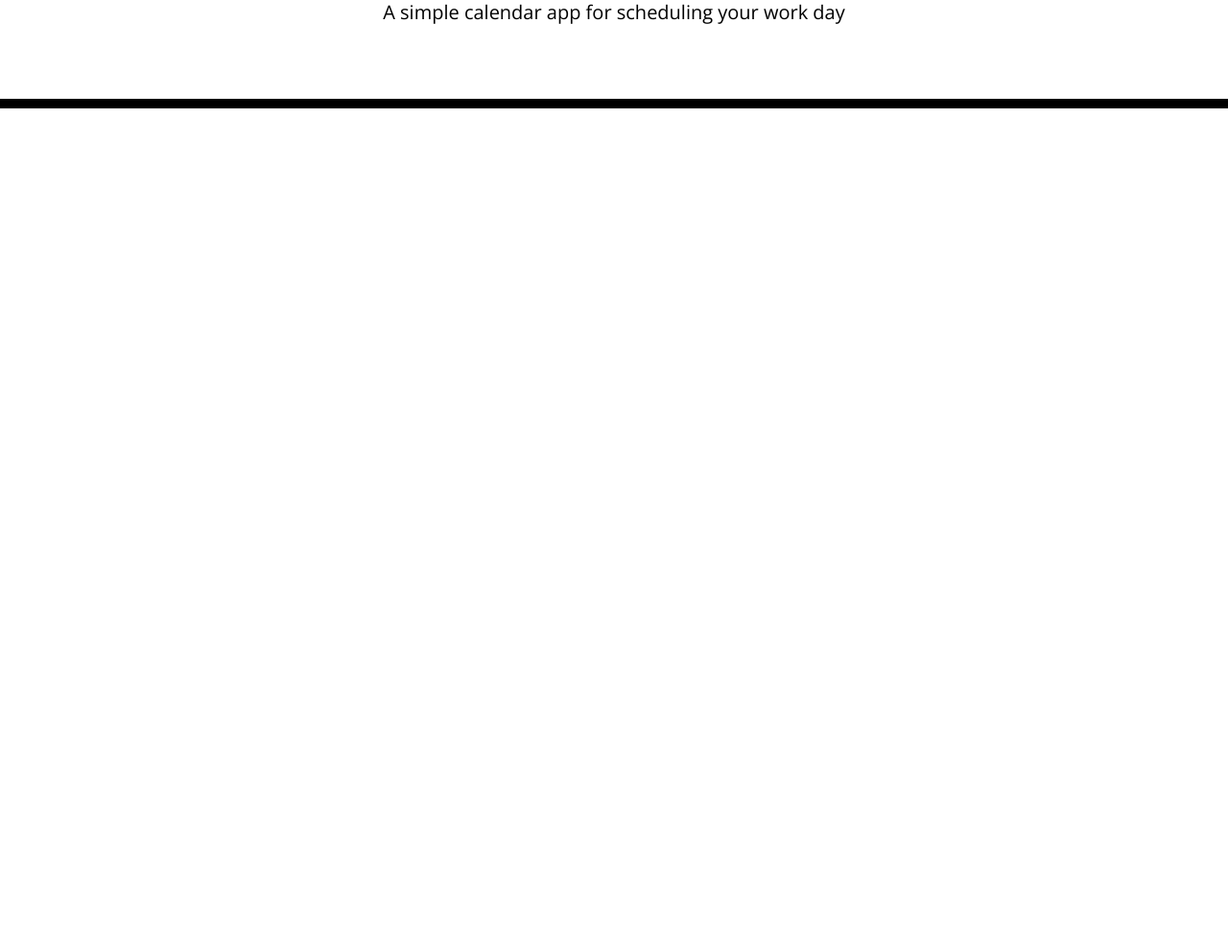
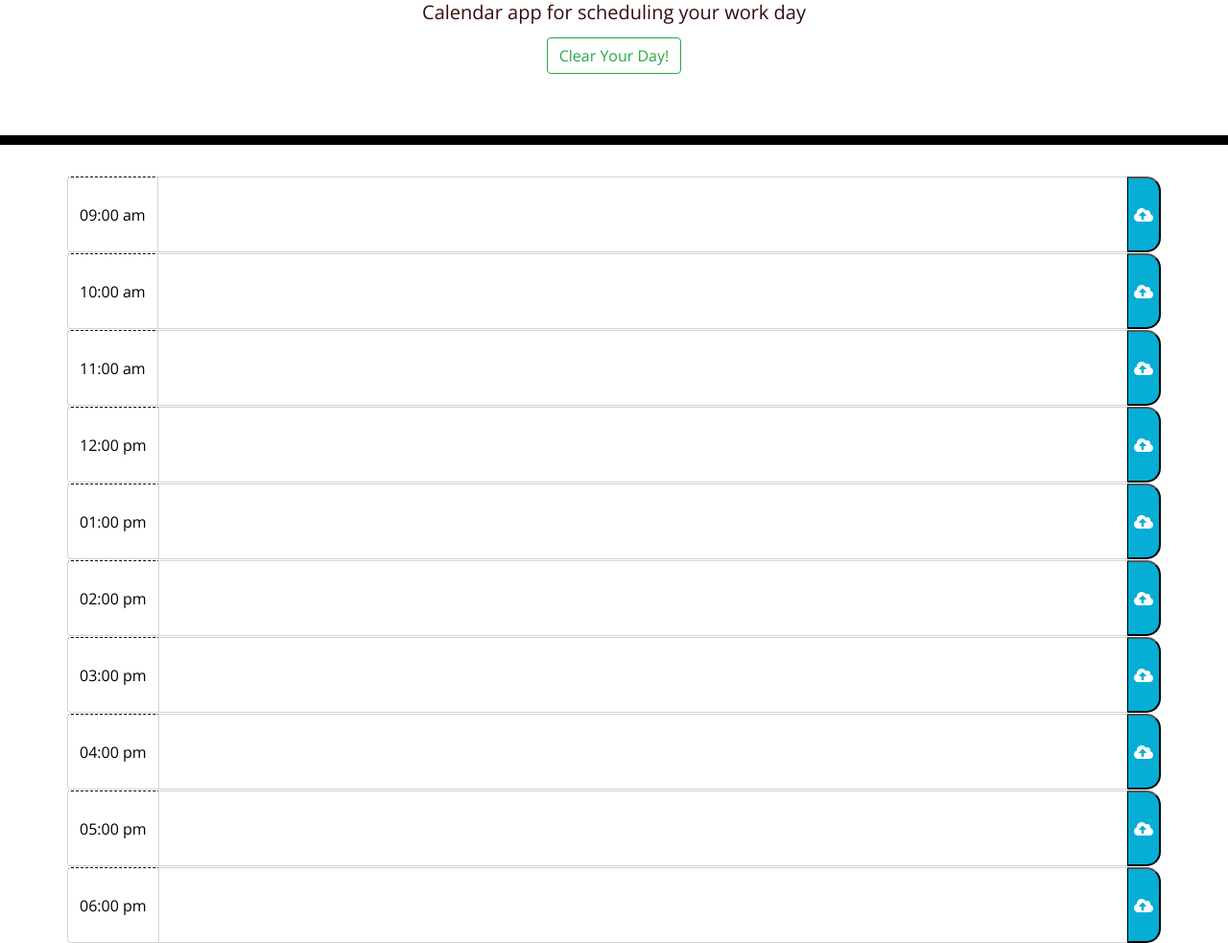
Before and after one commit to coleyrockin/Work-Day-Scheduler, a plain HTML site: page index.html in a window 1280 px wide. Shown: the part 155-1138 px from the top of the page at 96% size. Before the commit the page ends 800 px from the top, so only its background shows below. Drawn offline with nearby package versions, Linux system fonts and the light colour scheme; files that its build step writes are made by us from their sources.

Commit message:
Created Calendar blocks from 9am-6pm

```diff
--- a/assets/css/style.css
+++ b/assets/css/style.css
@@ -16,7 +16,7 @@ textarea{
 .jumbotron {
   text-align: center;
   background-color: transparent;
-  color: black;
+  color: rgb(55, 11, 11);
   border-radius: 0;
   border-bottom: 10px solid black;
 }
--- a/index.html
+++ b/index.html
@@ -18,21 +18,124 @@
       href="https://fonts.googleapis.com/css?family=Open+Sans&display=swap"
       rel="stylesheet"
     />
-    <link rel="stylesheet" href="style.css" />
+    <link rel="stylesheet" href="./assets/css/style.css" />
     <title>Work Day Scheduler</title>
   </head>
 
   <body>
     <header class="jumbotron">
       <h1 class="display-3">Work Day Scheduler</h1>
-      <p class="lead">A simple calendar app for scheduling your work day</p>
+      <p class="lead">Calendar app for scheduling your work day</p>
       <p id="currentDay" class="lead"></p>
+      <button type="button" class="btn btn-outline-success" id="clearDay">Clear Your Day!</button>
+
     </header>
     <div class="container">
       <!-- Timeblocks go here -->
+      <div class="row">
+        <div class="input-group">
+          <div class="input-group-prepend">
+            <span class="input-group-text hour">09:00 am </span>
+          </div>
+          <textarea class="form-control" aria-label="With textarea" id="9am"></textarea>
+          <button type="button" class="saveBtn"><i class="fas fa-cloud-upload-alt"></i></button>
+        </div>
+      </div>
+
+      <div class="row">
+        <div class="input-group">
+          <div class="input-group-prepend">
+            <span class="input-group-text hour">10:00 am </span>
+          </div>
+          <textarea class="form-control" aria-label="With textarea" id="10am"></textarea>
+          <button type="button" class="saveBtn"><i class="fas fa-cloud-upload-alt"></i></button>
+        </div>
+      </div>
+
+      <div class="row">
+        <div class="input-group">
+          <div class="input-group-prepend">
+            <span class="input-group-text hour">11:00 am </span>
+          </div>
+          <textarea class="form-control" aria-label="With textarea" id="11am"></textarea>
+          <button type="button" class="saveBtn"><i class="fas fa-cloud-upload-alt"></i></button>
+        </div>
+      </div>
+
+      <div class="row">
+        <div class="input-group">
+          <div class="input-group-prepend">
+            <span class="input-group-text hour">12:00 pm </span>
+          </div>
+          <textarea class="form-control" aria-label="With textarea" id="12pm"></textarea>
+          <button type="button" class="saveBtn"><i class="fas fa-cloud-upload-alt"></i></button>
+        </div>
+      </div>
+
+      <div class="row">
+        <div class="input-group">
+          <div class="input-group-prepend">
+            <span class="input-group-text hour">01:00 pm </span>
+          </div>
+          <textarea class="form-control" aria-label="With textarea" id="13pm"></textarea>
+          <button type="button" class="saveBtn"><i class="fas fa-cloud-upload-alt"></i></button>
+        </div>
+      </div>
+
+      <div class="row">
+        <div class="input-group">
+          <div class="input-group-prepend">
+            <span class="input-group-text hour">02:00 pm </span>
+          </div>
+          <textarea class="form-control" aria-label="With textarea" id="14pm"></textarea>
+          <button type="button" class="saveBtn"><i class="fas fa-cloud-upload-alt"></i></button>
+        </div>
+      </div>
+
+      <div class="row">
+        <div class="input-group">
+          <div class="input-group-prepend">
+            <span class="input-group-text hour">03:00 pm </span>
+          </div>
+          <textarea class="form-control" aria-label="With textarea" id="15pm"></textarea>
+          <button type="button" class="saveBtn"><i class="fas fa-cloud-upload-alt"></i></button>
+        </div>
+      </div>
+
+      <div class="row">
+        <div class="input-group">
+          <div class="input-group-prepend">
+            <span class="input-group-text hour">04:00 pm </span>
+          </div>
+          <textarea class="form-control" aria-label="With textarea" id="16pm"></textarea>
+          <button type="button" class="saveBtn"><i class="fas fa-cloud-upload-alt"></i></button>
+        </div>
+      </div>
+
+      <div class="row">
+        <div class="input-group">
+          <div class="input-group-prepend">
+            <span class="input-group-text hour">05:00 pm </span>
+          </div>
+          <textarea class="form-control" aria-label="With textarea" id="17pm"></textarea>
+          <button type="button" class="saveBtn"><i class="fas fa-cloud-upload-alt"></i></button>
+        </div>
+      </div>
+
+      <div class="row">
+        <div class="input-group">
+          <div class="input-group-prepend">
+            <span class="input-group-text hour">06:00 pm </span>
+          </div>
+          <textarea class="form-control" aria-label="With textarea" id="18pm"></textarea>
+          <button type="button" class="saveBtn"><i class="fas fa-cloud-upload-alt"></i></button>
+        </div>
+      </div>
+
     </div>
 
     <script src="https://code.jquery.com/jquery-3.4.1.min.js"></script>
     <script src="https://cdnjs.cloudflare.com/ajax/libs/moment.js/2.24.0/moment.min.js"></script>
+    <script src="./assets/js/script.js"></script>
   </body>
 </html>
```
Also changed, not shown: assets/js/script.js (added).
